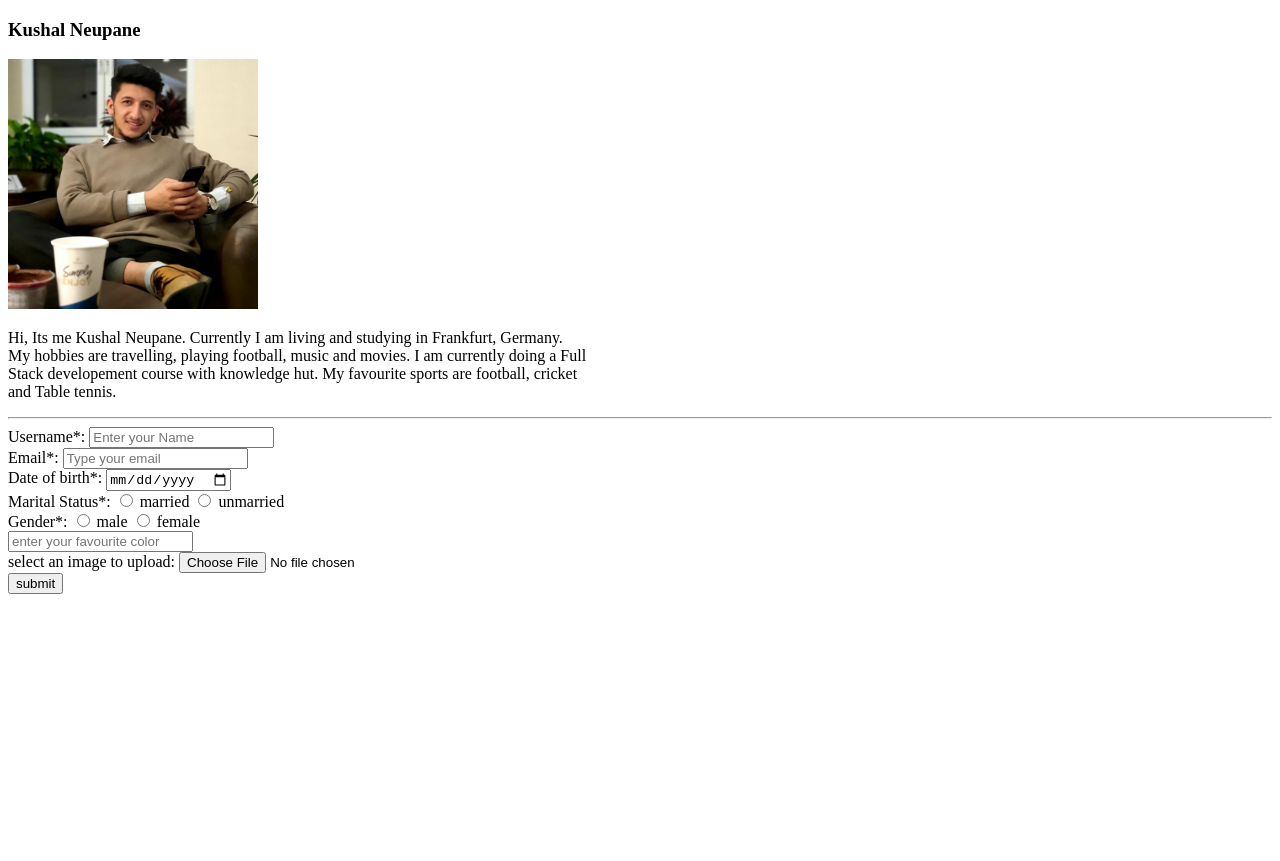
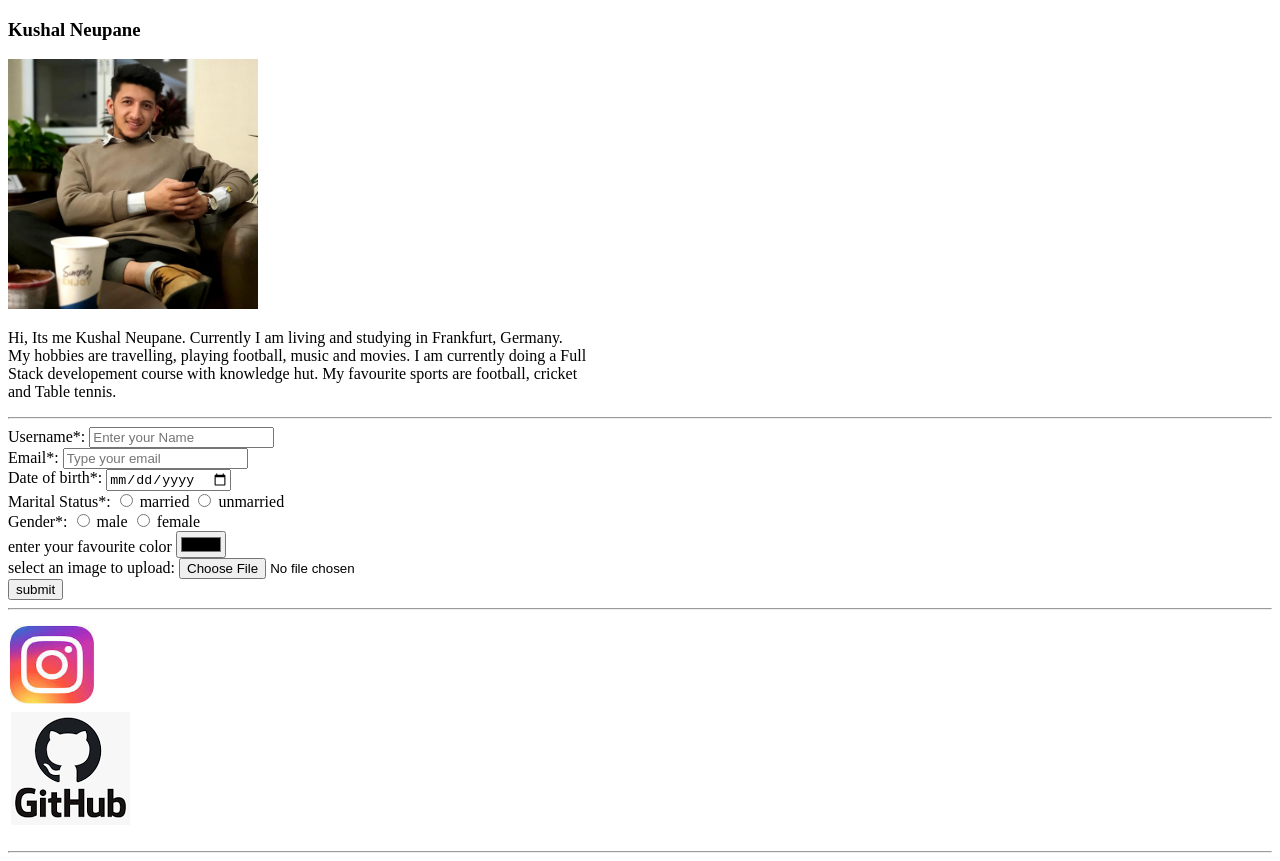
Before and after one commit to neupanekushal/assignment2, a plain HTML site: page index.html in a window 1280 px wide. Before the commit the page ends 800 px from the top, so only its background shows below. Drawn offline with Linux system fonts and the light colour scheme.

Commit message:
final commit

```diff
--- a/index.html
+++ b/index.html
@@ -29,20 +29,29 @@
      <label><input type="radio" name="gender"/> male </label>
      <label><input type="radio" name="gender"/> female </label>
     </br>
-
-     <input type="text" placeholder="enter your favourite color"/> </br>
+    <label>enter your favourite color</label>
+     <input type="color"/> </br>
      <label>select an image to upload: </label>
      <input type="file" id="myFile" name="filename"/>
 
     </br>
 
+
+
      <button type="submit"> submit</button>
 
     </form>
 
+    <hr/>
 
+    <a href="https://www.instagram.com/kushal_neu/">
+        <img src="insta.png" width="90" height="90"/></a> </br>
 
+      <a href="https://github.com/neupanekushal">
+        <img src="github.png" />
+      </a>
 
+      <hr/>
 
-  </body>
+ </body>
 </html>
```
Also changed, not shown: github.png (added), insta.png (added).
